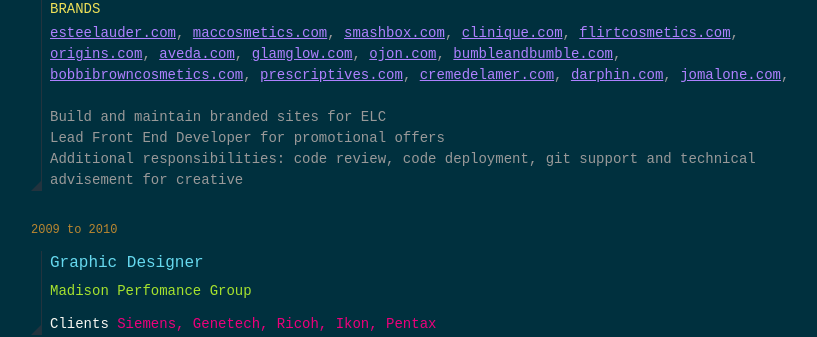
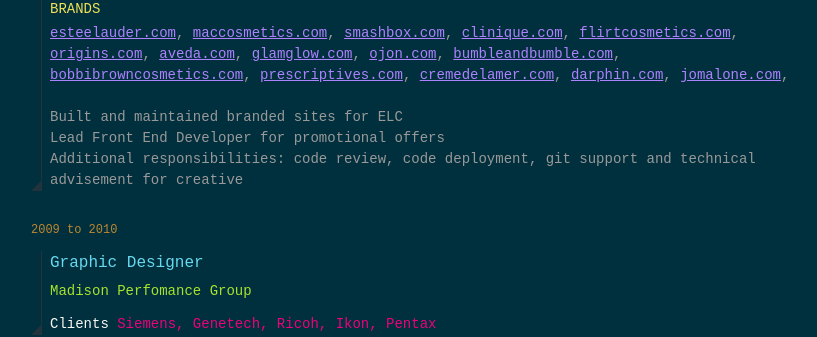
Before and after one commit to setstatic/setstatic.github.io, a Jekyll site: the page built from resume.md, in a window 1280 px wide and 900 px high, scrolled down 331 px. Shown: the part 151-488 px from the top of the window, without its empty margins (209-1026 px from the left). Built offline with Jekyll 4.4.1, drawn with Linux system fonts in a browser that asks for light colours.

Commit message:
adding resume corrections three

```diff
--- a/resume.md
+++ b/resume.md
@@ -33,7 +33,7 @@
       <div class="job__clients"><span class="job__clients__title">Client </span>Estée Lauder Companies</div>
       <div class="job__details">
         <div class="job__details__title">brands</div>
-        <div class="job__details__detail"><a href="http://www.esteelauder.com">esteelauder.com</a>, <a href="http://www.maccosmetics.com">maccosmetics.com</a>, <a href="http://www.smashbox.com">smashbox.com</a>, <a href="http://www.clinique.com">clinique.com</a>, <a href="http://www.flirtcosmetics.com">flirtcosmetics.com</a>, <a href="http://www.origins.com">origins.com</a>, <a href="http://www.aveda.com">aveda.com</a>, <a href="http://www.glamglow.com">glamglow.com</a>, <a href="http://www.ojon.com">ojon.com</a>, <a href="http://www.bumbleandbumble.com">bumbleandbumble.com</a>, <a href="http://www.bobbibrowncosmetics.com">bobbibrowncosmetics.com</a>, <a href="http://www.prescriptives.com">prescriptives.com</a>, <a href="http://www.cremedelamer.com">cremedelamer.com</a>, <a href="http://www.darphin.com">darphin.com</a>, <a href="http://www.jomalone.com">jomalone.com</a>, <br><br>Build and maintain branded sites for ELC <br>Lead Front End Developer for promotional offers <br>Additional responsibilities: code review, code deployment, git support and technical advisement for creative</div>
+        <div class="job__details__detail"><a href="http://www.esteelauder.com">esteelauder.com</a>, <a href="http://www.maccosmetics.com">maccosmetics.com</a>, <a href="http://www.smashbox.com">smashbox.com</a>, <a href="http://www.clinique.com">clinique.com</a>, <a href="http://www.flirtcosmetics.com">flirtcosmetics.com</a>, <a href="http://www.origins.com">origins.com</a>, <a href="http://www.aveda.com">aveda.com</a>, <a href="http://www.glamglow.com">glamglow.com</a>, <a href="http://www.ojon.com">ojon.com</a>, <a href="http://www.bumbleandbumble.com">bumbleandbumble.com</a>, <a href="http://www.bobbibrowncosmetics.com">bobbibrowncosmetics.com</a>, <a href="http://www.prescriptives.com">prescriptives.com</a>, <a href="http://www.cremedelamer.com">cremedelamer.com</a>, <a href="http://www.darphin.com">darphin.com</a>, <a href="http://www.jomalone.com">jomalone.com</a>, <br><br>Built and maintained branded sites for ELC <br>Lead Front End Developer for promotional offers <br>Additional responsibilities: code review, code deployment, git support and technical advisement for creative</div>
       </div>
     </div>
   </div>
```
